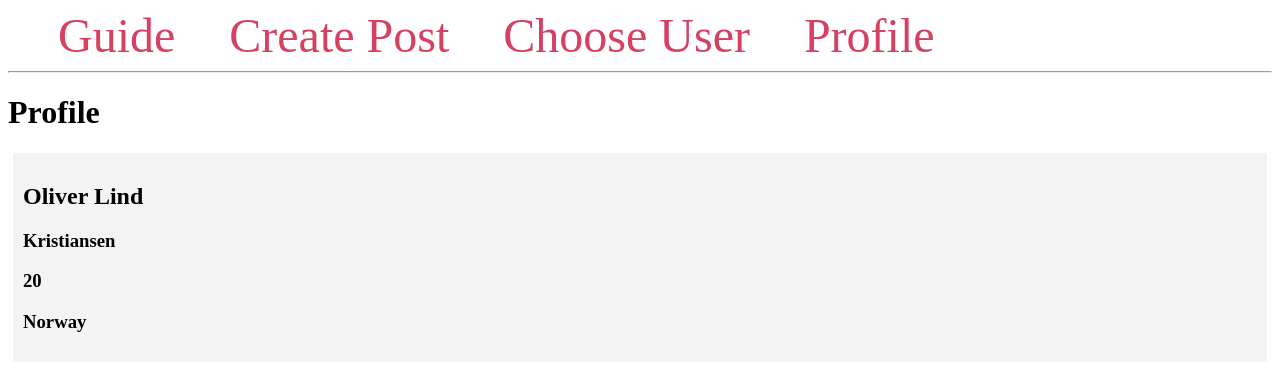
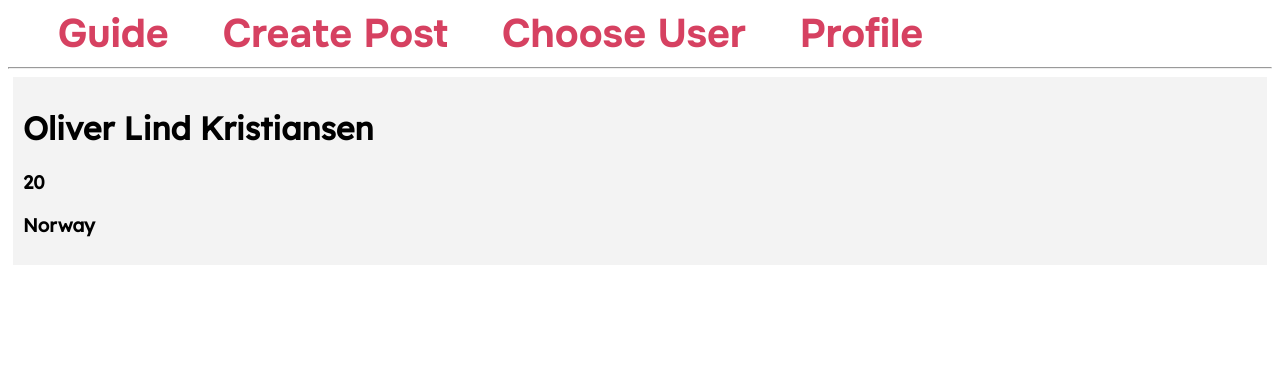
Before and after one commit to olindkri/SE-G3, a Flask app: page /profile/ in a window 1280 px wide. Shown: the top 371 px of the page. Run offline with Flask 3, Linux system fonts and the light colour scheme; data comes from the database, SQL or seed files in the repository.

Commit message:
Added a profile page (profile.html) and updated app.py for accesing profile data from database.

```diff
--- a/templates/base.html
+++ b/templates/base.html
@@ -4,6 +4,8 @@
     <meta charset="UTF-8">
     <title>{% block title %} {% endblock %}- Guide</title>
     <style>
+        @import url('https://fonts.googleapis.com/css2?family=Lexend&family=Montserrat&family=Onest:wght@700&family=Rubik&display=swap');
+
         .post {
             padding: 10px;
             margin: 5px;
@@ -12,9 +14,10 @@
 
         nav a {
             color: #d64161;
-            font-size: 3em;
+            font-size: 2.5em;
             margin-left: 50px;
             text-decoration: none;
+            font-family: 'Onest', sans-serif;
         }
 
         .alert {
@@ -22,6 +25,57 @@
             margin: 5px;
             color: #970020;
             background-color: #ffd5de;
+        }
+
+        h1, h2, h3 {
+            font-family: 'Lexend', sans-serif;
+        }
+
+        p {
+            font-family: 'Montserrat', sans-serif;
+        }
+
+        a {
+            font-family: 'Rubik', sans-serif;
+            text-decoration: none;
+        }
+
+        #user-button {
+            font-family: 'Rubik', sans-serif;
+            font-size: 1.2em;
+            margin: 5px;
+            border-radius: 5px;
+            outline: none;
+            border: none;
+        }
+
+        label {
+            font-family: 'Lexend', sans-serif;
+        }
+
+        input {
+            border: 2px solid #ccc;
+            width: 15em;
+            height: 2.5em;
+            padding-left: 0.8em;
+            font-size: 16px;
+            font-family: 'Montserrat', sans-serif;
+            outline: none;
+            overflow: hidden;
+            background-color: #F3F3F3;
+            border-radius: 10px;
+            transition: all 0.5s;
+        }
+
+        textarea {
+            height: 150px;
+            padding: 12px 0.8em;
+            box-sizing: border-box;
+            font-family: 'Montserrat', sans-serif;
+            border: 2px solid #ccc;
+            border-radius: 10px;
+            background-color: #f8f8f8;
+            font-size: 16px;
         }
 
     </style>
@@ -36,7 +90,7 @@
 <hr>
 <div class="content">
     {% for message in get_flashed_messages() %}
-    <div class="alert">{{ message }}</div>
+        <div class="alert">{{ message }}</div>
     {% endfor %}
 
     {% block content %} {% endblock %}
--- a/templates/create.html
+++ b/templates/create.html
@@ -6,7 +6,7 @@
     <label for="title">Title</label>
     <br>
     <label>
-        <input type="text" name="title" placeholder="Post title" value="{{ request.form['title'] }}" />
+        <input type="text" name="title" value="{{ request.form['title'] }}" />
     </label>
     <br>
     <label for="content">Post Content</label>
--- a/templates/profile.html
+++ b/templates/profile.html
@@ -1,10 +1,8 @@
 {% extends 'base.html' %}
 
 {% block content %}
-<h1>{% block title %} Profile {% endblock %}</h1>
 <div class='post'>
-    <h2>{{ user['firstname'] }}</h2>
-    <h3>{{ user['lastname'] }}</h3>
+    <h1>{{ user['firstname'] }} {{ user['lastname'] }}</h1>
     <h3>{{ user['age'] }}</h3>
     <h3>{{ user['country'] }}</h3>
 </div>
--- a/templates/user.html
+++ b/templates/user.html
@@ -4,8 +4,9 @@
 <h1>{% block title %} Choose a user {% endblock %}</h1>
 
 <form method="post" action="/user/">
-    <input type="submit" value="1" name="user1"/>
-    <input type="submit" value="2" name="user2"/>
+    <button id="user-button" type="submit" value="1" name="user1">User 1</button>
+    <br>
+    <button id="user-button" type="submit" value="2" name="user2">User 2</button>
 </form>
 
 {% endblock %}
```
